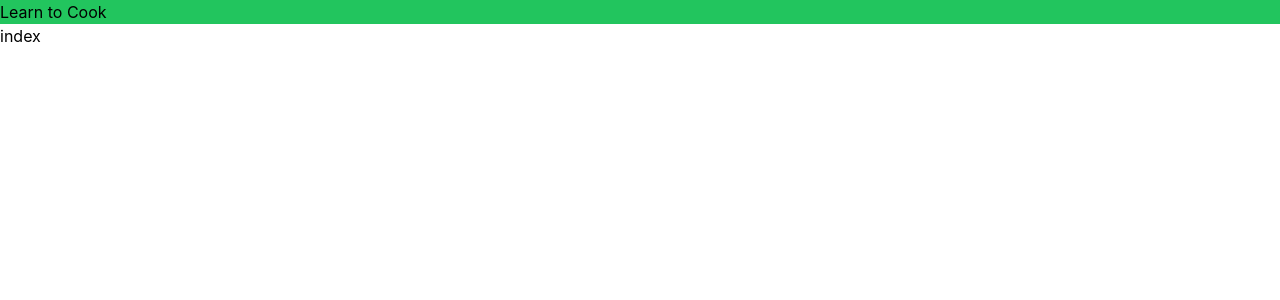
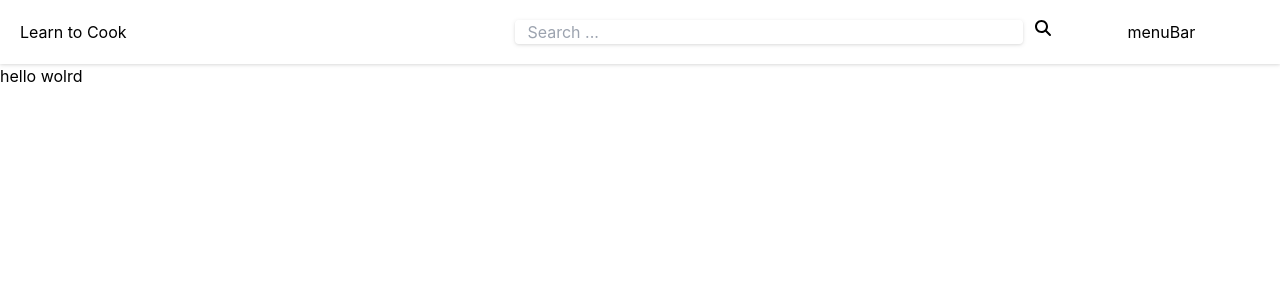
Before and after one commit to LebasoraJohnJefferson/cooking-recipe, a Next.js app: page / in a window 1280 px wide. Shown: the top 300 px of the page. Built offline with nearby package versions, Linux system fonts and the light colour scheme.

Commit message:
feature(fontawesome): setup the configuration

```diff
--- a/components/Layout.js
+++ b/components/Layout.js
@@ -1,10 +1,26 @@
+import { FontAwesomeIcon } from '@fortawesome/react-fontawesome'
+import { faMagnifyingGlass } from '@fortawesome/free-solid-svg-icons'
+
 const Layout = ({children}) => {
   return (
-    <div>
-        <main>
-            {children}
-        </main>
-    </div>
+    <>
+      {/* navigation header */}
+      <header>
+        <div  className="bg-white drop-shadow h-max p-5 grid grid-row-1 grid-flow-col">
+          <h1>Learn to Cook</h1>
+          <div className="w-100 grid grid-row-1 grid-col-6 gap-3">
+            <input name="searchContent" className="col-start-1 col-span-4 drop-shadow rounded outline-0 indent-3" placeholder='Search ...'/>
+            <FontAwesomeIcon icon={faMagnifyingGlass} size="ms" className='col-start-5 col-span-1' />
+            <div className='col-end-7 col-span-1'>
+              menuBar
+            </div>
+          </div>
+        </div>
+      </header>
+      <main>
+          {children}
+      </main>
+    </>
   )
 }
 
--- a/package.json
+++ b/package.json
@@ -9,6 +9,10 @@
     "lint": "next lint"
   },
   "dependencies": {
+    "@fortawesome/fontawesome-svg-core": "^6.1.1",
+    "@fortawesome/free-brands-svg-icons": "^6.1.1",
+    "@fortawesome/free-solid-svg-icons": "^6.1.1",
+    "@fortawesome/react-fontawesome": "^0.1.18",
     "next": "12.1.6",
     "react": "18.1.0",
     "react-dom": "18.1.0"
--- a/pages/_app.js
+++ b/pages/_app.js
@@ -1,6 +1,8 @@
 import '../styles/globals.css'
 import Layout from '../components/Layout'
 import Head from 'next/head'
+import { config, dom } from "@fortawesome/fontawesome-svg-core";
+config.autoAddCss = false;
 
 function MyApp({ Component, pageProps }) {
   return (
@@ -11,14 +13,10 @@ function MyApp({ Component, pageProps }) {
       <meta name="keywords" content="Recipe, Cooking, ingredients list " />
       <meta name="author" content="Lebasora, John Jefferson ; Paranas , Christian ; Luigi, Loreno" />
       <meta name="robots" content="index, follow" />
+      <link href="https://cdn.jsdelivr.net/gh/hung1001/font-awesome-pro@bf7775b/css/all.css" rel='stylesheet' type='text/css' />
+      <style>{dom.css()}</style>
     </Head>
     <Layout>
-      {/* navigation header */}
-      <header>
-        <div  className="bg-green-500 md:bg-red-500 lg:bg-green-500">
-          <h1>Learn to Cook</h1>
-        </div>
-      </header>
       <Component {...pageProps} />
     </Layout>
     </>
--- a/pages/index.js
+++ b/pages/index.js
@@ -6,7 +6,9 @@ const index = () => {
         <Head>
             <title>Cooking Recipe</title>
         </Head>
-        index
+
+        hello wolrd
+
     </div>
   )
 }
```
Also changed, not shown: 2 other files (tests, documents, lock files or other folders).
